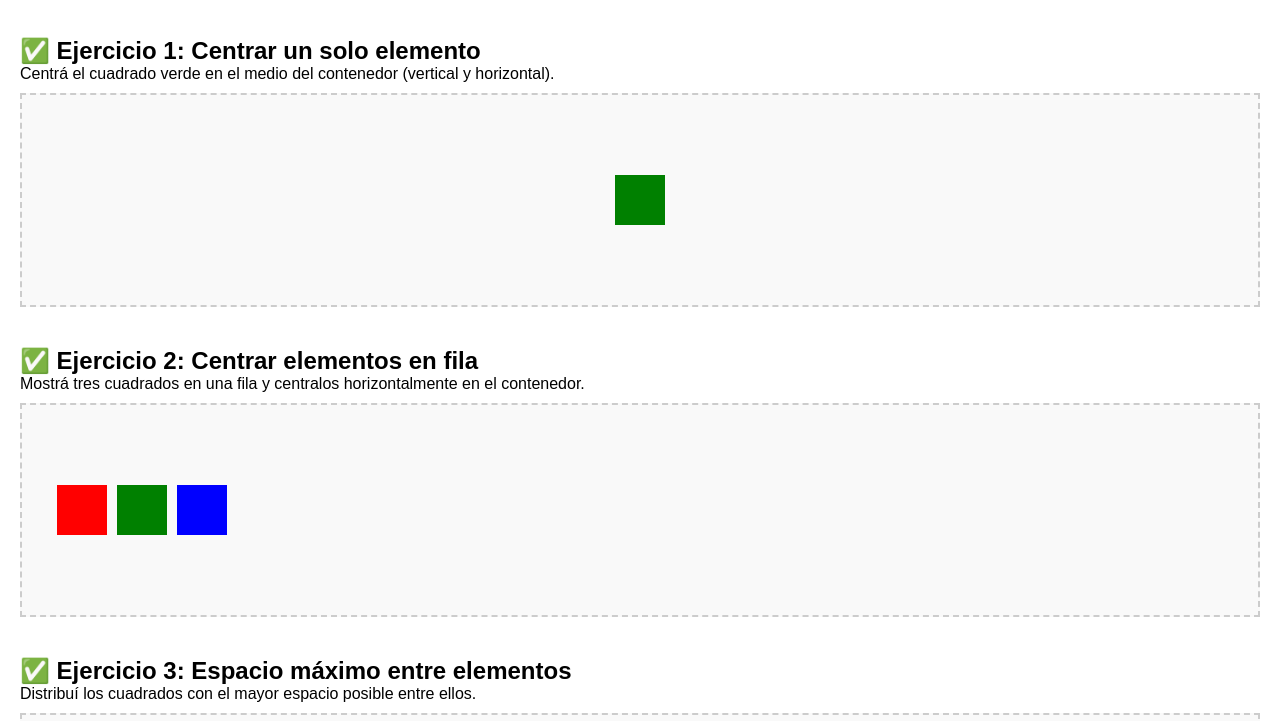
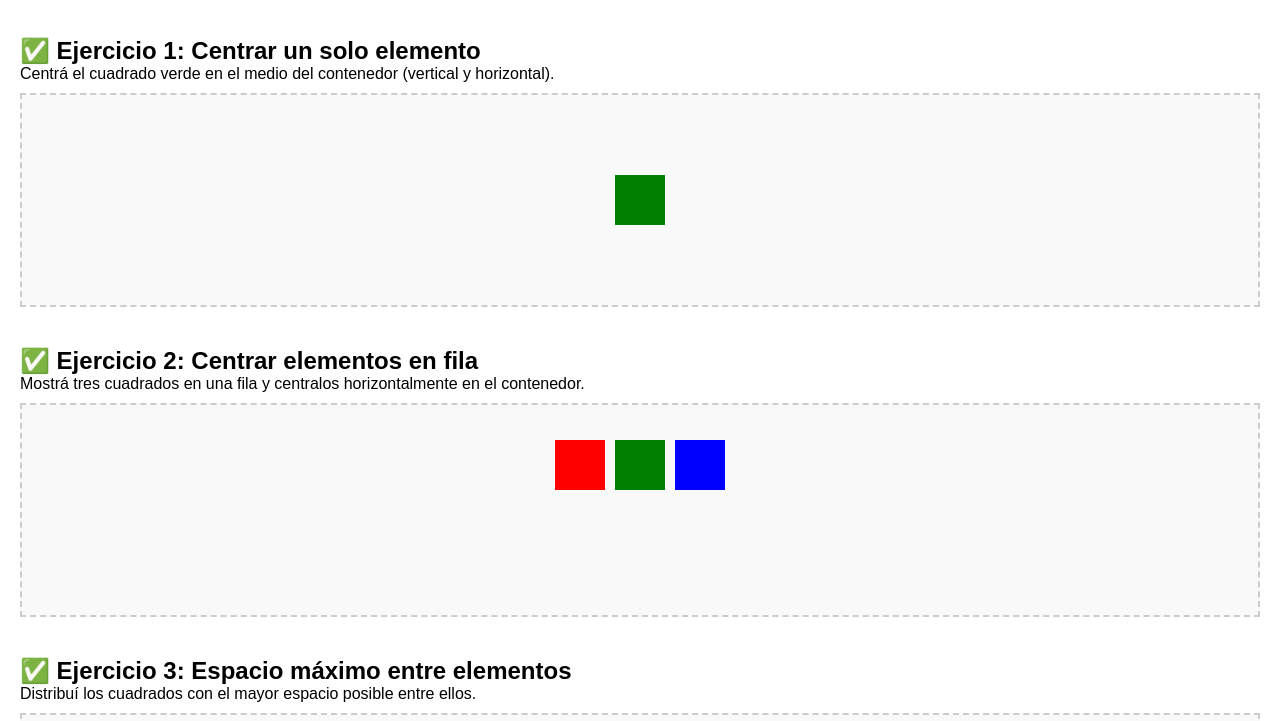
Before and after one commit to julietagenovesi/ejercicio-22-7, a plain HTML site: page index.html in a window 1280 px wide. Shown: the part 79-800 px from the top of the page. Drawn offline with Linux system fonts and the light colour scheme.

Commit message:
Correción ejercicio 2

```diff
--- a/main.css
+++ b/main.css
@@ -48,8 +48,7 @@ h2 {
 }
 
 .ejercicio-2 .container {
-  flex-direction: row;
-  align-items: center;
+  justify-content: center;
 }
 
 .ejercicio-3 .container {
```
